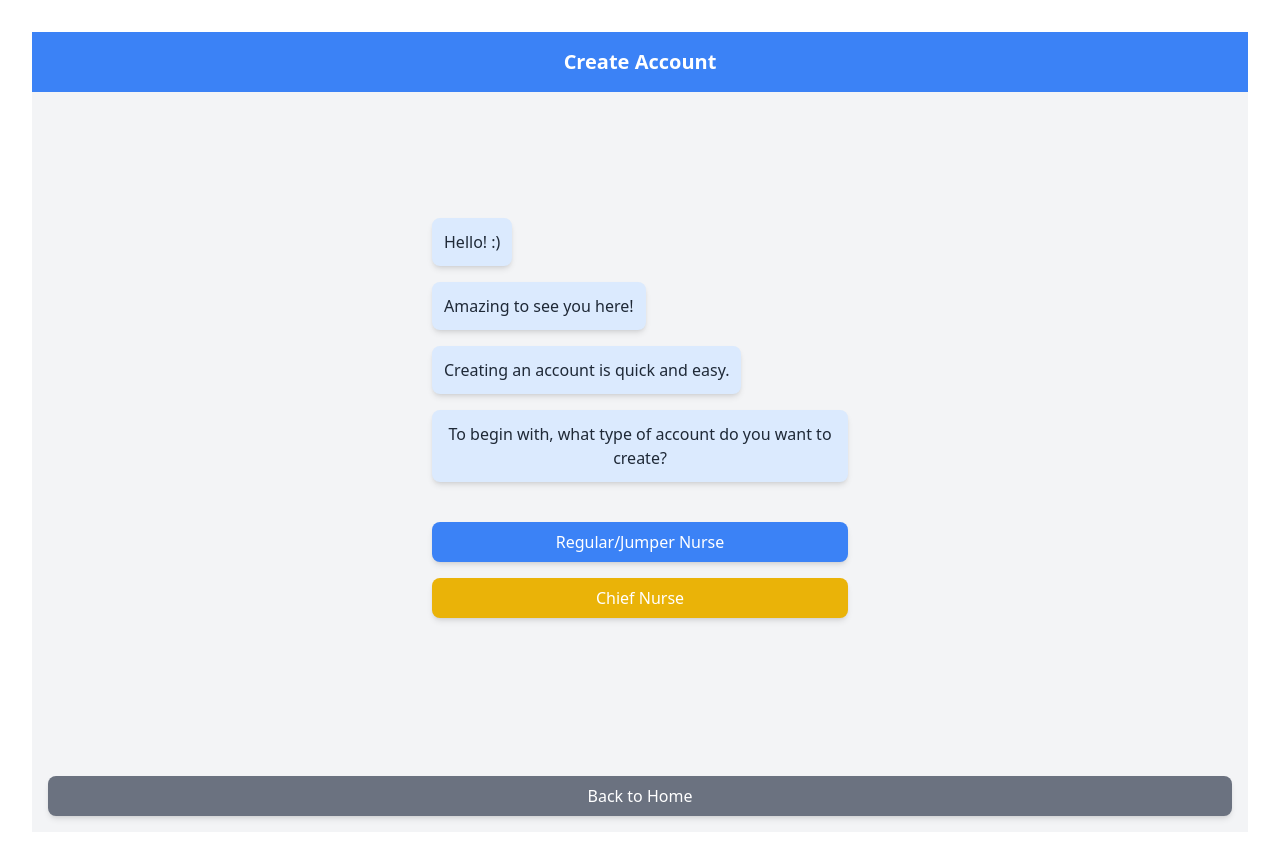
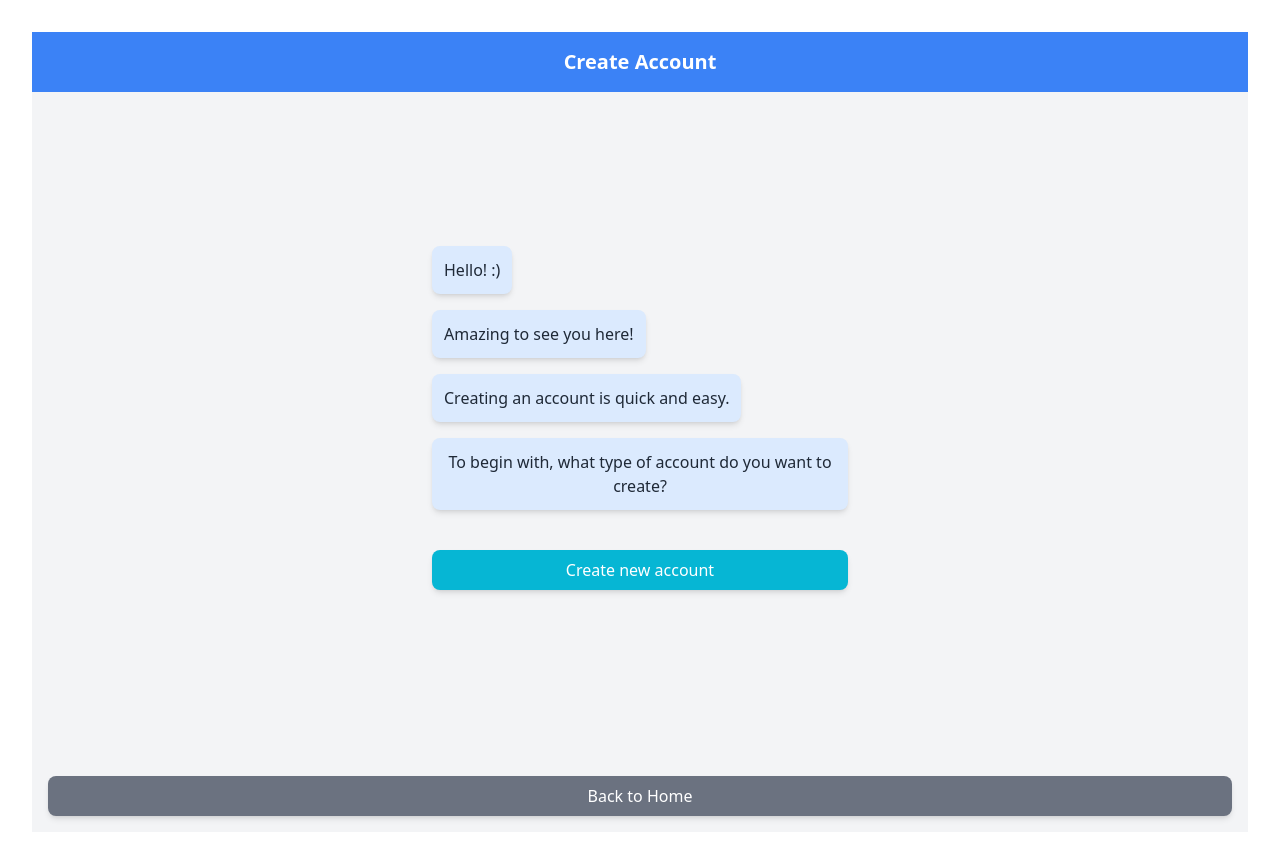
Before and after one commit to LDS-E/Schedule_Frontend, a React (Vite) app: page /create-account in a window 1280 px wide. Built offline with nearby package versions, Linux system fonts and the light colour scheme.

Commit message:
updating createaccountpage to connect directly to registerbasic component

```diff
--- a/src/components/CreateAccountPage.jsx
+++ b/src/components/CreateAccountPage.jsx
@@ -41,20 +41,13 @@ const CreateAccountPage = () => {
           </div>
         ))}
 
-        {/* Botões aparecem após a última mensagem */}
         {step === messages.length && (
           <div className="flex flex-col gap-4 mt-6">
             <button
-              className="bg-blue-500 text-white py-2 rounded-lg shadow-md hover:bg-blue-600"
-              onClick={() => navigate("/RegisterRegularJumper")}
+              className="bg-cyan-500 text-white py-2 rounded-lg shadow-md hover:bg-yellow-600"
+              onClick={() => navigate("/RegisterBasic")}
             >
-              Regular/Jumper Nurse
-            </button>
-            <button
-              className="bg-yellow-500 text-white py-2 rounded-lg shadow-md hover:bg-yellow-600"
-              onClick={() => navigate("/RegisterChief")}
-            >
-              Chief Nurse
+              Create new account
             </button>
           </div>
         )}
```
